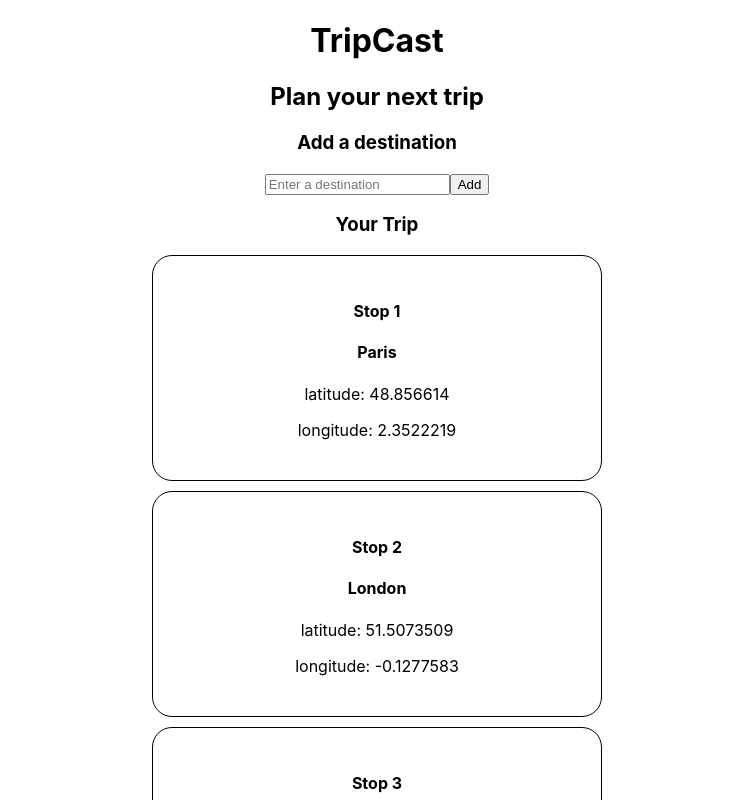
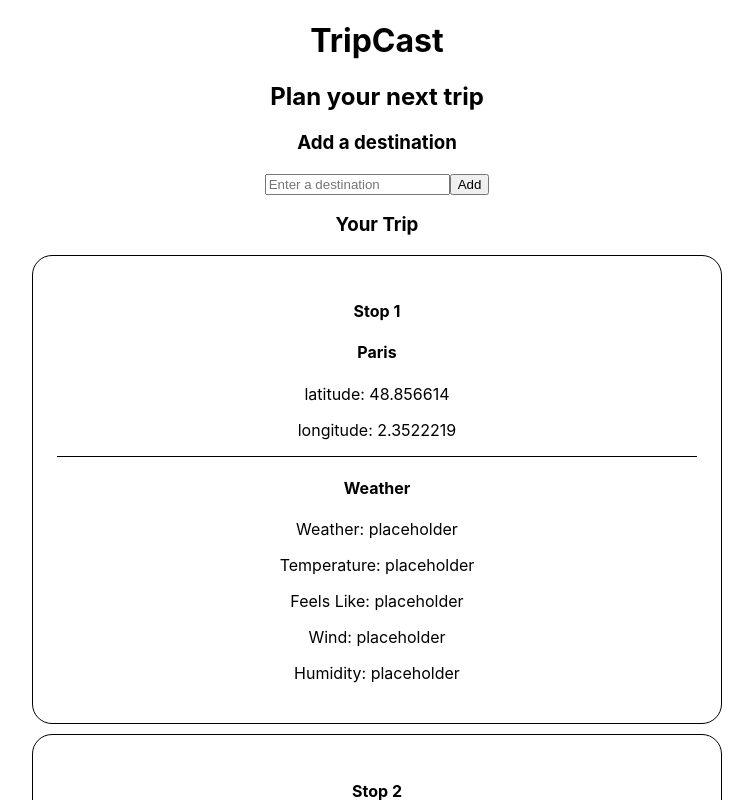
Before and after one commit to jordanwegener/multi-day-trip-weather, a React (Create React App) app: page / in a window 1280 px wide. Shown: the top 800 px of the page, without its empty margins (263-1016 px from the left). Built offline with nearby package versions, Linux system fonts and the light colour scheme.

Commit message:
fleshed out destination cards. destination destination

```diff
--- a/src/components/DisplayDestinations.tsx
+++ b/src/components/DisplayDestinations.tsx
@@ -9,23 +9,34 @@ type DisplayDestinationsProps = {
 
 function DisplayDestinations({ destinations }: DisplayDestinationsProps) {
   return (
-    <Grid textAlign={'center'}>
+    <Grid textAlign={"center"}>
       <h3>Your Trip</h3>
       {destinations.map((destination) => (
         <Box
           key={destination.id}
           border={"1px solid black"}
           borderRadius={5}
-          margin={'10px auto'}
+          margin={"10px auto"}
           padding={3}
-          width={"400px"}
-          alignSelf={'center'}
+          width={"50%"}
+          alignSelf={"center"}
+          flexDirection={"row"}
         >
-          <h4>Stop {destination.id}</h4>
-          <h4>{destination.name}</h4>
-          <p>{destination.description}</p>
-          <p>latitude: {destination.gpsCoords.lat}</p>
+          <Box borderBottom={'1px solid black'}>
+            <h4>Stop {destination.id}</h4>
+            <h4>{destination.name}</h4>
+            <p>{destination.description}</p>
+            <p>latitude: {destination.gpsCoords.lat}</p>
             <p>longitude: {destination.gpsCoords.lon}</p>
+          </Box>
+          <Box>
+            <h4>Weather</h4>
+            <p>Weather: placeholder</p>
+            <p>Temperature: placeholder</p>
+            <p>Feels Like: placeholder</p>
+            <p>Wind: placeholder</p>
+            <p>Humidity: placeholder</p>
+          </Box>
         </Box>
       ))}
     </Grid>
```
